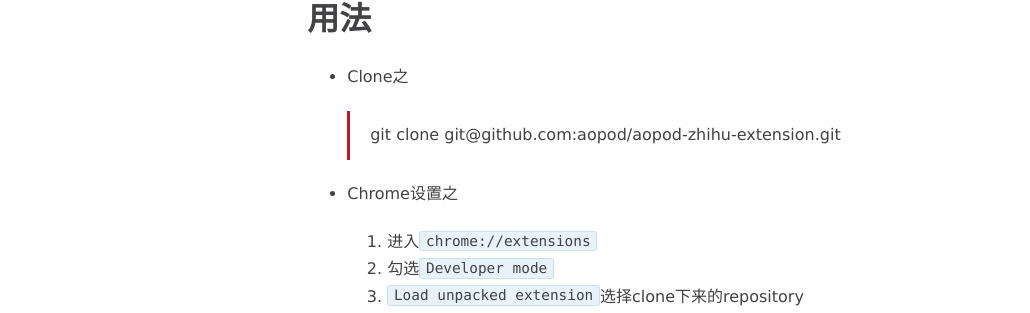
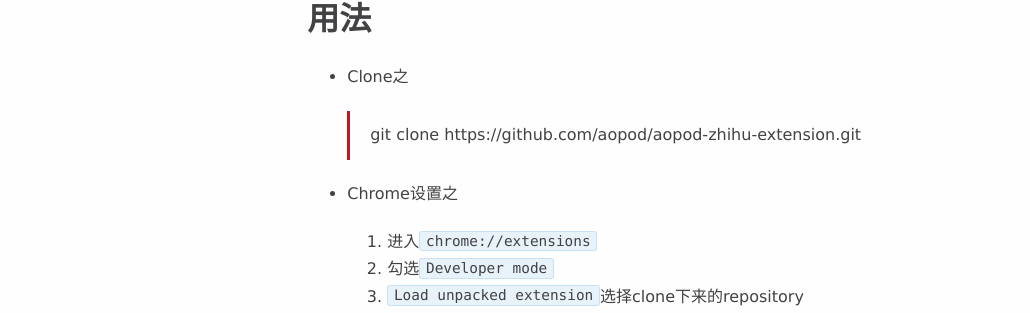
Before and after one commit to aopod/aopod.github.io, a Jekyll site: the page built from _posts/2017-03-05-zhihu-extension.markdown, in a window 1280 px wide and 900 px high, scrolled down 1673 px. Shown: the part 135-448 px from the top of the window, without its empty margins (0-1030 px from the left). Built offline with Jekyll 4.4.1, drawn with Linux system fonts in a browser that asks for light colours; nearby versions of some CDN libraries; comment, search, counter and statistics services are not loaded; some of the changed lines change nothing that is shown.

Commit message:
zhou extension change git address

```diff
--- a/_posts/2017-03-05-zhihu-extension.markdown
+++ b/_posts/2017-03-05-zhihu-extension.markdown
@@ -45,7 +45,7 @@
 
 - Clone之
 
-	> git clone git@github.com:aopod/aopod-zhihu-extension.git
+	> git clone https://github.com/aopod/aopod-zhihu-extension.git
 
 - Chrome设置之
 
```
